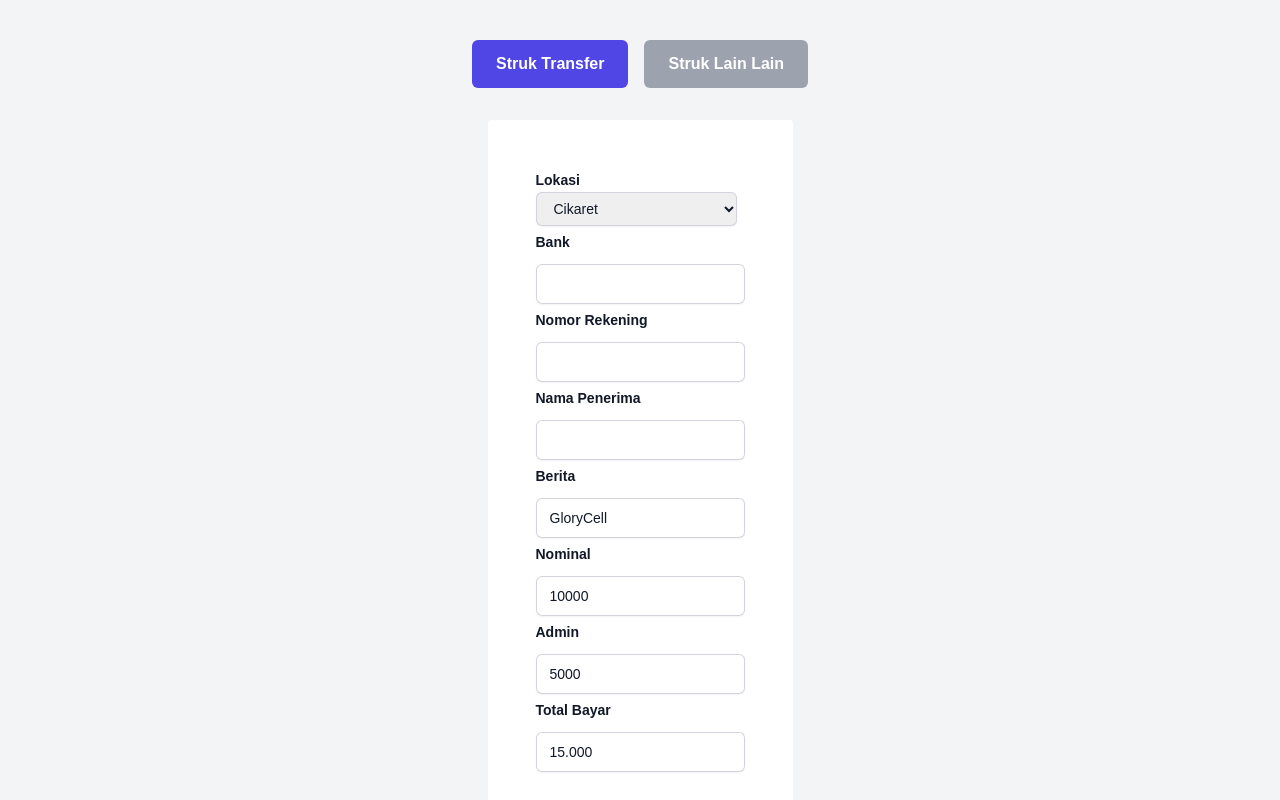
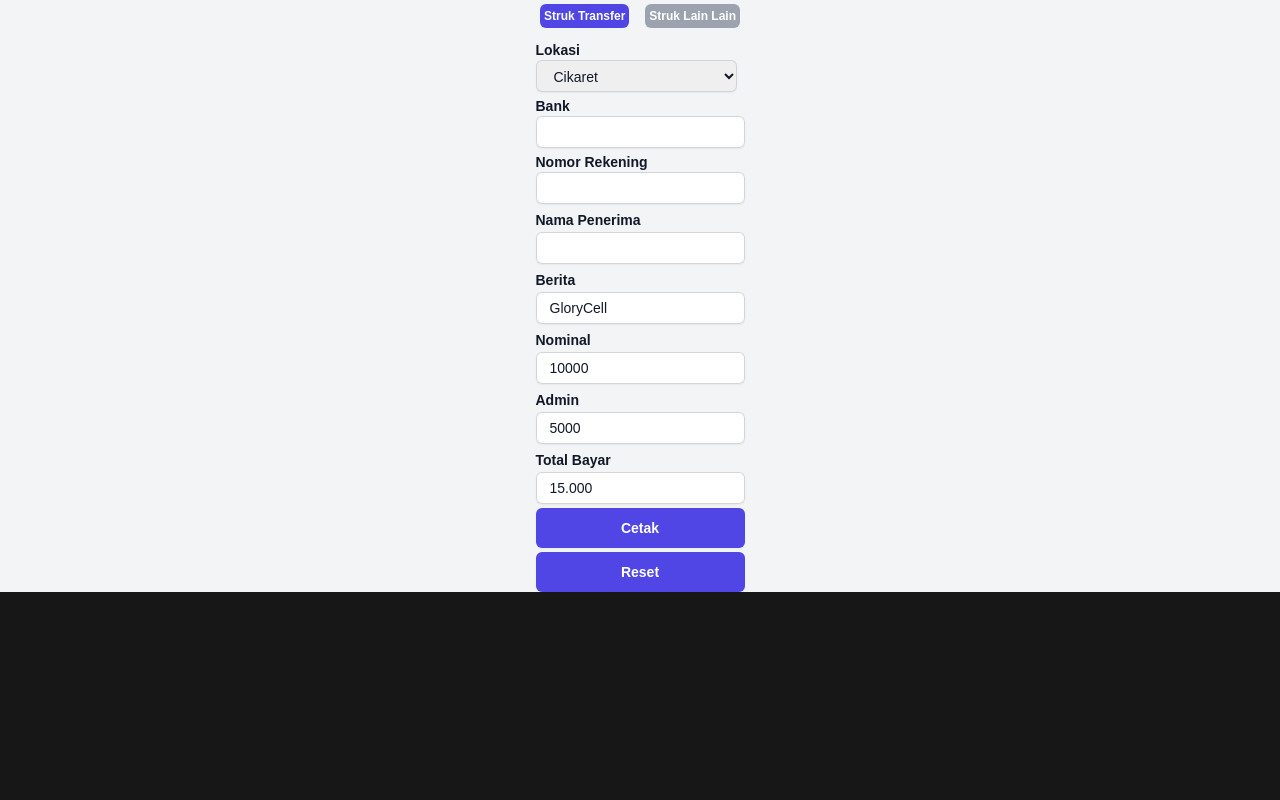
Before and after one commit to mbieeh5/cetak-struk, a Next.js app: page / in a window 1280 px wide. Shown: the top 800 px of the page. Built offline with nearby package versions, Linux system fonts and the light colour scheme.

Commit message:
update CSS more and more

```diff
--- a/src/app/component/inputFormLain.tsx
+++ b/src/app/component/inputFormLain.tsx
@@ -66,9 +66,9 @@ export default function InputForm() {
 }, [calculation, nominal]);
 
   return (
-    <div className="isolate bg-white px-12 py-5 rounded">
+    <div>
       <form action="#" method="POST" className="mx-auto mt-7 max-w-xl" onSubmit={handleOnSubmit}>
-        <div className="grid grid-cols-1 gap-x-4 gap-y-3 sm:grid-cols-2">
+        <div className="grid grid-cols-1 sm:grid-cols-2">
           <div className='sm:col-span-2'>
             <label htmlFor="Nomor Tujuan" className="block text-sm font-semibold leading-6 text-gray-900">
              Nomor Tujuan
--- a/src/app/component/inputFormTrf.tsx
+++ b/src/app/component/inputFormTrf.tsx
@@ -101,11 +101,11 @@ export default function InputForm() {
 }, [calculation, nominal]);
 
   return (
-    <div className="isolate bg-white px-12 py-5 rounded">
-      <form action="#" method="POST" className="mx-auto mt-7 max-w-xl" onSubmit={handleOnSubmit}>
+    <div>
+      <form action="#" method="POST" className="mx-automax-w-m" onSubmit={handleOnSubmit}>
         <div className="grid grid-cols-1 gap-x-2 gap-y-1 sm:grid-cols-1">
           <div className='sm:col-span2'>
-          <label htmlFor="lokasi" className="block text-sm font-semibold leading-6 text-gray-900">
+          <label htmlFor="lokasi" className="block text-sm font-semibold leading-1 text-gray-900">
               Lokasi
             </label>
               <select
@@ -113,16 +113,15 @@ export default function InputForm() {
               name='lokasi'
               value={lokasi}
               onChange={(e) => {setLokasi(e.target.value)}}
-                className="block w-full rounded-md border-0 px-3.5 py-2 text-gray-900 shadow-sm ring-1 ring-inset ring-gray-300 placeholder:text-gray-400 focus:ring-2 focus:ring-inset focus:ring-indigo-600 sm:text-sm sm:leading-6">
+                className="block w-full h-8 rounded-md border-0 px-3.5 py-2 text-gray-900 shadow-sm ring-1 ring-inset ring-gray-300 placeholder:text-gray-400 focus:ring-2 focus:ring-inset focus:ring-indigo-600 sm:text-sm sm:leading-6">
                 <option>Cikaret</option>
                 <option>Sukahati</option>
               </select>
           </div>
           <div className='sm:col-span-2'>
-            <label htmlFor="bank" className="block text-sm font-semibold leading-6 text-gray-900">
+            <label htmlFor="bank" className="block text-sm font-semibold leading-1 text-gray-900">
               Bank
             </label>
-            <div className="mt-2.5">
               <input
                 id="bank"
                 name="bank"
@@ -131,15 +130,14 @@ export default function InputForm() {
                 value={bank.toLocaleUpperCase()}
                 onChange={(e) => {setBank(e.target.value)}}
                 required
-                className="block w-full rounded-md border-0 px-3.5 py-2 text-gray-900 shadow-sm ring-1 ring-inset ring-gray-300 placeholder:text-gray-400 focus:ring-2 focus:ring-inset focus:ring-indigo-600 sm:text-sm sm:leading-6"
+                className="block w-full h-8 rounded-md border-0 px-3.5 py-2 text-gray-900 shadow-sm ring-1 ring-inset ring-gray-300 placeholder:text-gray-400 focus:ring-2 focus:ring-inset focus:ring-indigo-600 sm:text-sm sm:leading-6"
               />
-            </div>
           </div>
           <div className='sm:col-span-2'>
-            <label htmlFor="norek" className="block text-sm font-semibold leading-6 text-gray-900">
+            <label htmlFor="norek" className="block text-sm font-semibold text-gray-900">
               Nomor Rekening
             </label>
-            <div className="mt-2.5">
+            <div>
               <input
                 id="norek"
                 name="norek"
@@ -148,7 +146,7 @@ export default function InputForm() {
                 defaultValue={''}
                 autoComplete="norek"
                 required
-                className="block w-full rounded-md border-0 px-3.5 py-2 text-gray-900 shadow-sm ring-1 ring-inset ring-gray-300 placeholder:text-gray-400 focus:ring-2 focus:ring-inset focus:ring-indigo-600 sm:text-sm sm:leading-6"
+                className="block w-full h-8 rounded-md border-0 px-3.5 py-2 text-gray-900 shadow-sm ring-1 ring-inset ring-gray-300 placeholder:text-gray-400 focus:ring-2 focus:ring-inset focus:ring-indigo-600 sm:text-sm sm:leading-6"
               />
             </div>
           </div>
@@ -156,7 +154,7 @@ export default function InputForm() {
             <label htmlFor="penerima" className="block text-sm font-semibold leading-6 text-gray-900">
               Nama Penerima
             </label>
-            <div className="mt-2.5">
+            <div>
               <input
                 id="penerima"
                 name="penerima"
@@ -165,7 +163,7 @@ export default function InputForm() {
                 value={penerima.toLocaleUpperCase()}
                 onChange={(e) => {setPenerima(e.target.value)}}
                 required
-                className="block w-full rounded-md border-0 px-3.5 py-2 text-gray-900 shadow-sm ring-1 ring-inset ring-gray-300 placeholder:text-gray-400 focus:ring-2 focus:ring-inset focus:ring-indigo-600 sm:text-sm sm:leading-6"
+                className="block w-full h-8 rounded-md border-0 px-3.5 py-2 text-gray-900 shadow-sm ring-1 ring-inset ring-gray-300 placeholder:text-gray-400 focus:ring-2 focus:ring-inset focus:ring-indigo-600 sm:text-sm sm:leading-6"
               />
             </div>
           </div>
@@ -173,7 +171,6 @@ export default function InputForm() {
             <label htmlFor="berita" className="block text-sm font-semibold leading-6 text-gray-900">
               Berita
             </label>
-            <div className="mt-2.5">
               <input
                 id="berita"
                 name="berita"
@@ -181,15 +178,13 @@ export default function InputForm() {
                 autoComplete="berita"
                 required
                 defaultValue={'GloryCell'}
-                className="block w-full rounded-md border-0 px-3.5 py-2 text-gray-900 shadow-sm ring-1 ring-inset ring-gray-300 placeholder:text-gray-400 focus:ring-2 focus:ring-inset focus:ring-indigo-600 sm:text-sm sm:leading-6"
+                className="block w-full h-8 rounded-md border-0 px-3.5 py-2 text-gray-900 shadow-sm ring-1 ring-inset ring-gray-300 placeholder:text-gray-400 focus:ring-2 focus:ring-inset focus:ring-indigo-600 sm:text-sm sm:leading-6"
               />
-            </div>
           </div>
           <div className="sm:col-span-2">
             <label htmlFor="nominal" className="block text-sm font-semibold leading-6 text-gray-900">
               Nominal
             </label>
-            <div className="mt-2.5">
               <input
                 id="nominal"
                 name="nominal"
@@ -199,41 +194,36 @@ export default function InputForm() {
                 autoComplete="nominal"
                 required
                 onChange={(e) => {setNominal(parseInt(e.target.value))}}
-                className="block w-full rounded-md border-0 px-3.5 py-2 text-gray-900 shadow-sm ring-1 ring-inset ring-gray-300 placeholder:text-gray-400 focus:ring-2 focus:ring-inset focus:ring-indigo-600 sm:text-sm sm:leading-6"
+                className="block w-full h-8 rounded-md border-0 px-3.5 py-2 text-gray-900 shadow-sm ring-1 ring-inset ring-gray-300 placeholder:text-gray-400 focus:ring-2 focus:ring-inset focus:ring-indigo-600 sm:text-sm sm:leading-6"
               />
-            </div>
           </div>
           <div className="sm:col-span-2">
             <label htmlFor="admin" className="block text-sm font-semibold leading-6 text-gray-900">
               Admin
             </label>
-            <div className="mt-2.5">
               <input
                 id="admin"
                 name="admin"
                 defaultValue={admin.toLocaleString('id-ID')}
                 value={admin}
                 onChange={(e) => {setAdmin(parseInt(e.target.value))}}
-                className="block w-full rounded-md border-0 px-3.5 py-2 text-gray-900 shadow-sm ring-1 ring-inset ring-gray-300 placeholder:text-gray-400 focus:ring-2 focus:ring-inset focus:ring-indigo-600 sm:text-sm sm:leading-6"
+                className="block w-full h-8 rounded-md border-0 px-3.5 py-2 text-gray-900 shadow-sm ring-1 ring-inset ring-gray-300 placeholder:text-gray-400 focus:ring-2 focus:ring-inset focus:ring-indigo-600 sm:text-sm sm:leading-6"
               />
-            </div>
           </div>
           <div className="sm:col-span-2">
             <label htmlFor="totalbyr" className="block text-sm font-semibold leading-6 text-gray-900">
               Total Bayar
             </label>
-            <div className="mt-2.5">
               <input
                 id="totalbyr"
                 name="totalbyr"
                 readOnly
                 value={totalByr.toLocaleString('id-ID')}
-                className="block w-full rounded-md border-0 px-3.5 py-2 text-gray-900 shadow-sm ring-1 ring-inset ring-gray-300 placeholder:text-gray-400 focus:ring-2 focus:ring-inset focus:ring-indigo-600 sm:text-sm sm:leading-6"
+                className="block w-full h-8 rounded-md border-0 px-3.5 py-2 text-gray-900 shadow-sm ring-1 ring-inset ring-gray-300 placeholder:text-gray-400 focus:ring-2 focus:ring-inset focus:ring-indigo-600 sm:text-sm sm:leading-6"
               />
-            </div>
           </div>
         </div>
-        <div className="mt-10">
+        <div className="mt-1">
           <button
             type="submit"
             className="block w-full rounded-md bg-indigo-600 px-3.5 py-2.5 text-center text-sm font-semibold text-white shadow-sm hover:bg-indigo-500 focus-visible:outline focus-visible:outline-2 focus-visible:outline-offset-2 focus-visible:outline-indigo-600"
@@ -241,7 +231,7 @@ export default function InputForm() {
             Cetak
           </button>
           </div>
-          <div className="mt-10">
+          <div className="mt-1">
           <button
             type="button"
             onClick={() => {handleResetForm()}}
--- a/src/app/page.tsx
+++ b/src/app/page.tsx
@@ -7,11 +7,11 @@ export default function Home() {
   const [activeComponent, setActiveComponent] = useState<'transfer' | 'lain'>('transfer');
 
   return (
-    <div className="flex flex-col items-center justify-center bg-gray-100 pt-10">
-      <div className="flex gap-4 mb-8">
+    <div className="flex flex-col items-center justify-center bg-gray-100 pt-1">
+      <div className="flex gap-4 mb-3">
         <button
           onClick={() => setActiveComponent('transfer')}
-          className={`px-6 py-3 rounded-md font-semibold text-white ${
+          className={`px-1 py-1 rounded-md font-semibold text-white text-xs ${
             activeComponent === 'transfer' ? 'bg-indigo-600' : 'bg-gray-400'
           } hover:bg-indigo-500 transition`}
         >
@@ -20,7 +20,7 @@ export default function Home() {
 
         <button
           onClick={() => setActiveComponent('lain')}
-          className={`px-6 py-3 rounded-md font-semibold text-white ${
+          className={`px-1 py-1 rounded-md font-semibold text-white text-xs ${
             activeComponent === 'lain' ? 'bg-indigo-600' : 'bg-gray-400'
           } hover:bg-indigo-500 transition`}
         >
```
